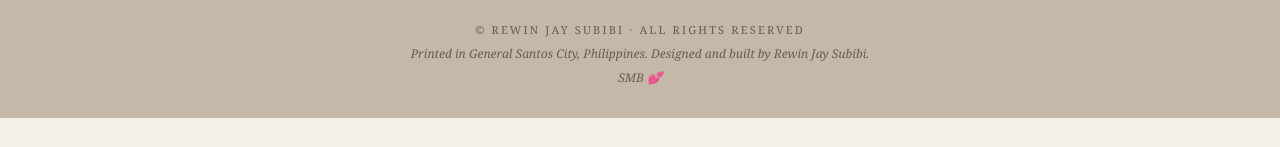
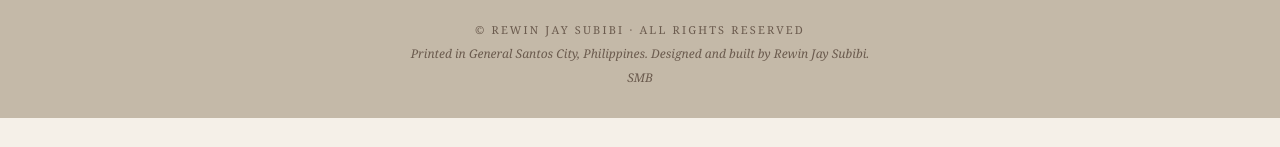
Before and after one commit to rewinjaysubibi/SMBport, a Next.js app: page / in a window 1280 px wide. Shown: the part 4224-4371 px from the top of the page. Built offline with nearby package versions, Linux system fonts and the light colour scheme.

Commit message:
small changes on footer

```diff
--- a/components/Navigation/Footer.tsx
+++ b/components/Navigation/Footer.tsx
@@ -12,7 +12,7 @@ export function Footer() {
           Rewin Jay Subibi.
         </p>
         <p className="font-georgia text-[11px] text-[#6B5B4E] italic sm:text-xs">
-          SMB 💕
+          SMB
         </p>
       </div>
     </footer>
```
